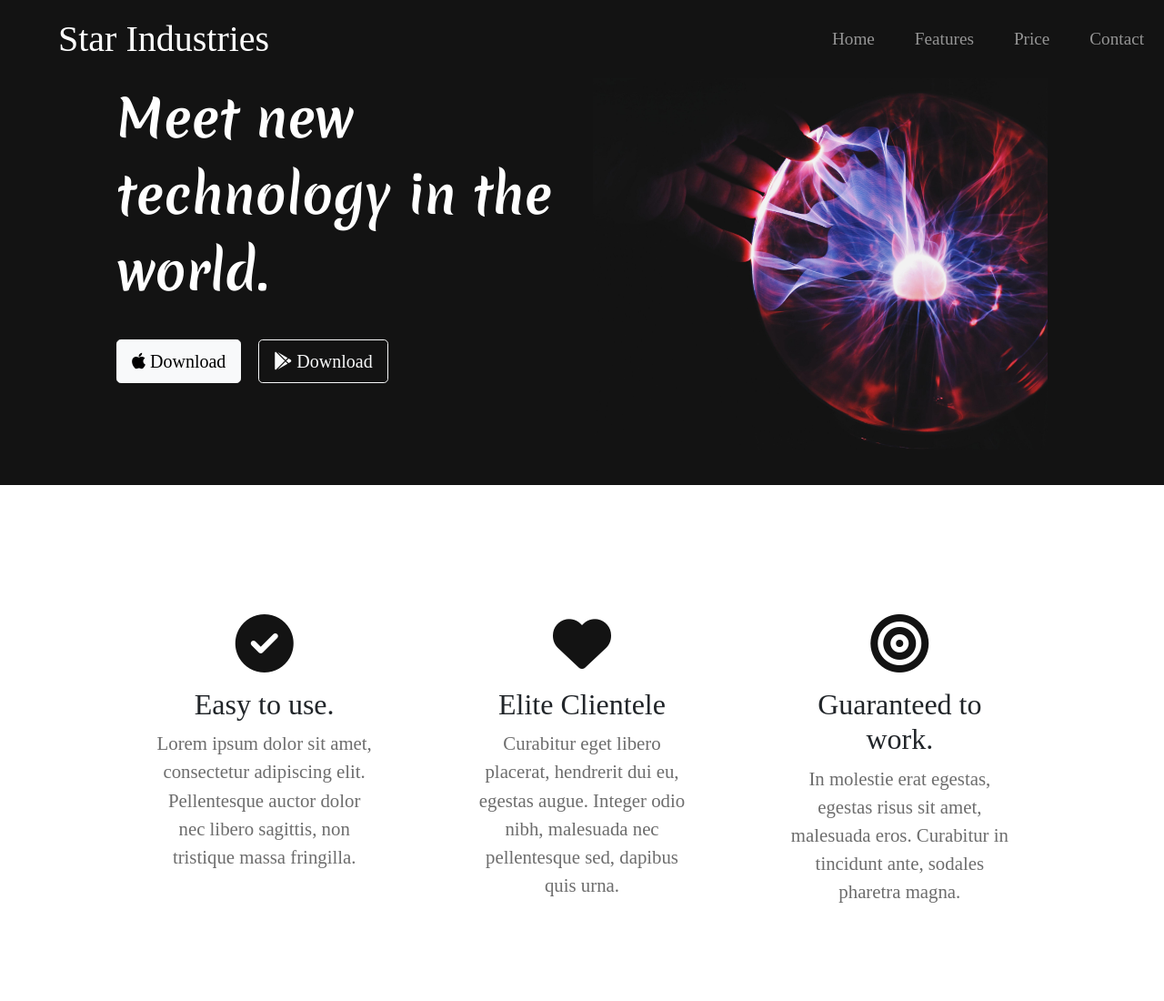
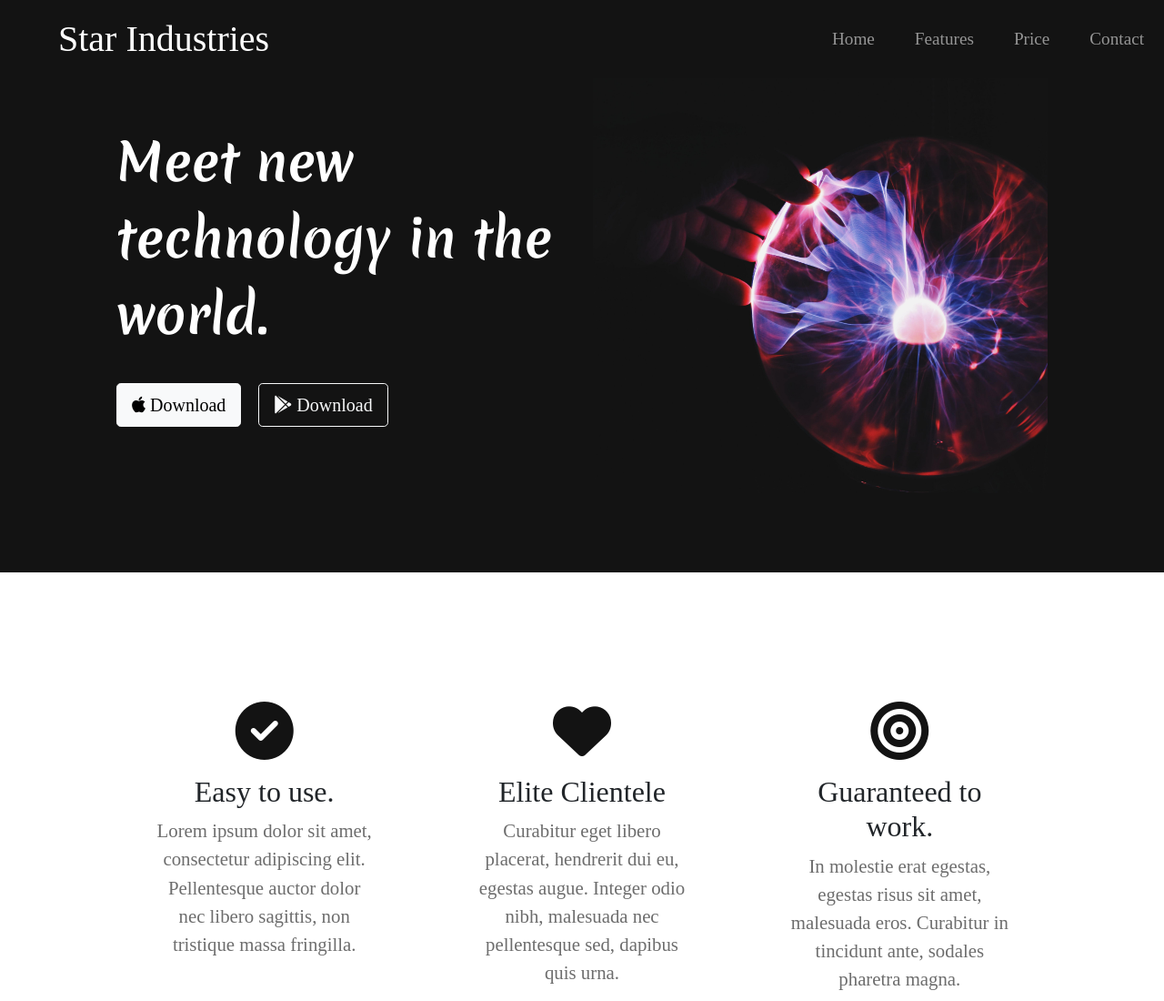
Before and after one commit to atultrp/Bootstrap-Website-Template, a plain HTML site: page index.html in a window 1280 px wide. Shown: the top 1100 px of the page at 91% size. Drawn offline with nearby package versions, Linux system fonts and the light colour scheme; a web font is replaced by a local one.

Commit message:
Update index.html

```diff
--- a/index.html
+++ b/index.html
@@ -58,7 +58,7 @@
 
             <!-- Title -->
 
-            <div class="row">
+            <div class="row my-5">
                 <div class="col-lg-6">
                     <h1 class="header-text">Meet new technology in the world.</h1>
                     <button type="button" class="btn btn-light btn-lg download-button"><i class="fab fa-apple"></i> Download</button>
```
